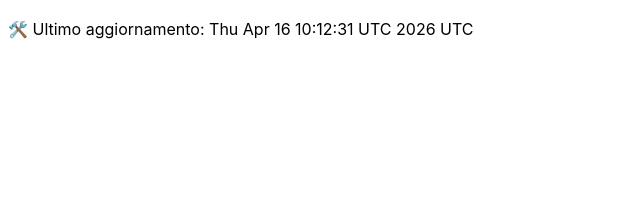
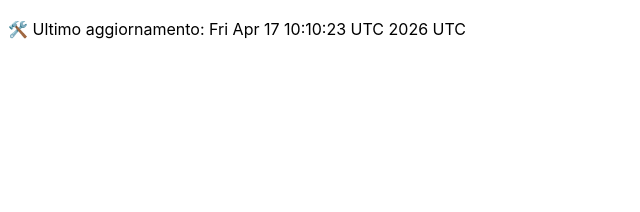
Before and after one commit to DanteTrb/DanteTrb.github.io, a Jekyll site: the page built from badges.md, in a window 1280 px wide. Shown: the top 212 px of the page, without its empty margins (0-640 px from the left). Built offline with Jekyll 4.4.1, drawn with Linux system fonts in a browser that asks for light colours; our own code applies the rules of GitHub Pages for plain Markdown files.

Commit message:
🛠️ Aggiornamento automatico badge

```diff
--- a/badges.md
+++ b/badges.md
@@ -1 +1 @@
-🛠️ Ultimo aggiornamento: Thu Apr 16 10:12:31 UTC 2026 UTC
+🛠️ Ultimo aggiornamento: Fri Apr 17 10:10:23 UTC 2026 UTC
```
